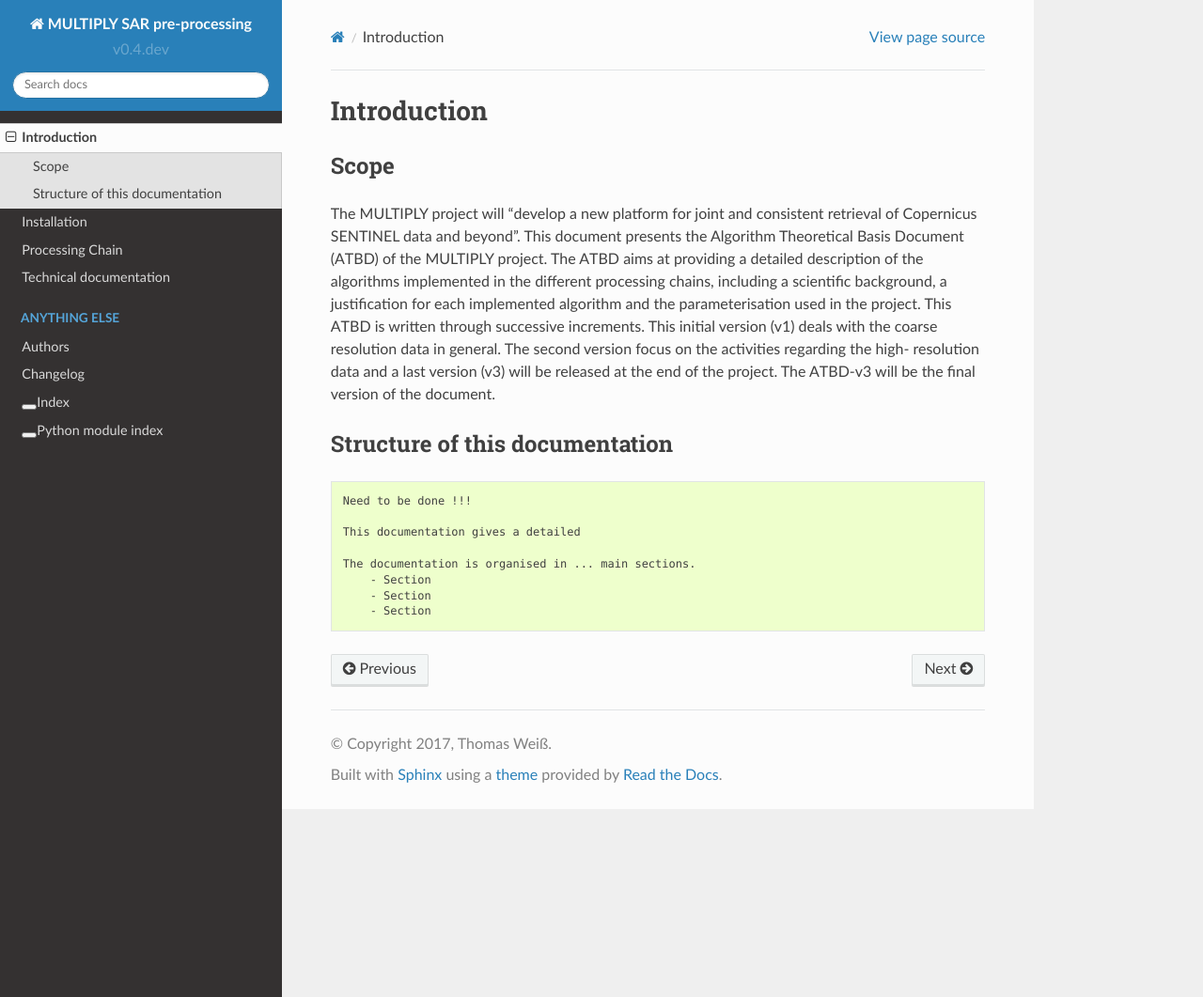
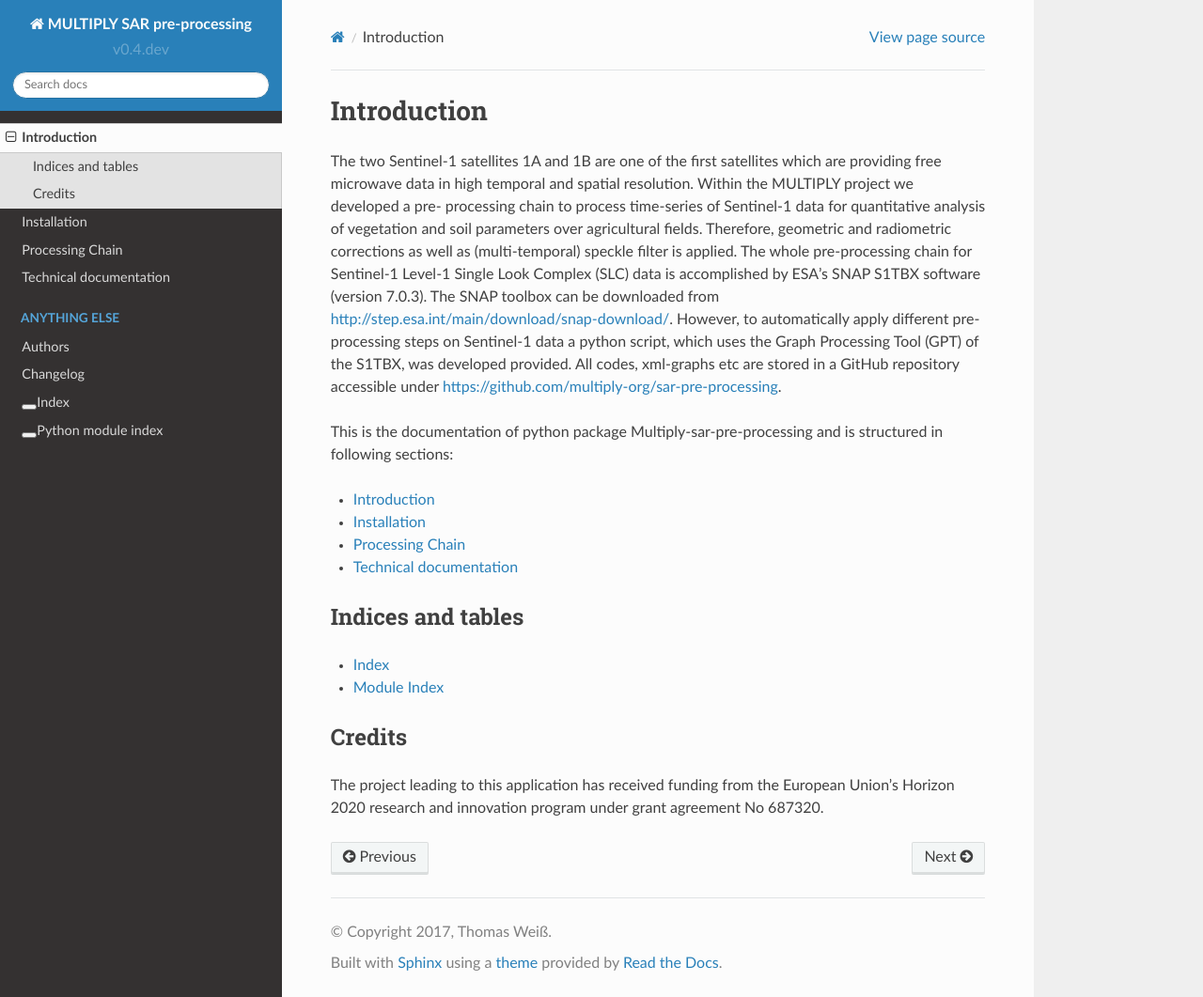
Before and after one commit to multiply-org/sar-pre-processing, a Sphinx documentation site: the page built from docs/01_Introduction.rst, in a window 1280 px wide and 1061 px high. Shown: the whole window at 94% size. Built offline with Sphinx 7.4.7 and the Read the Docs theme 2.0.0, drawn with Linux system fonts in a browser that asks for light colours; the version number could not be read and is left out.

Commit message:
update documentation

```diff
--- a/docs/01_Introduction.rst
+++ b/docs/01_Introduction.rst
@@ -1,29 +1,37 @@
+.. _Introduction:
+
 Introduction
 ============
-Scope
------
 
-The MULTIPLY project will “develop a new platform for joint and consistent retrieval of Copernicus
-SENTINEL data and beyond”.
-This document presents the Algorithm Theoretical Basis Document (ATBD) of the MULTIPLY
-project. The ATBD aims at providing a detailed description of the algorithms implemented in the
-different processing chains, including a scientific background, a justification for each implemented
-algorithm and the parameterisation used in the project.
-This ATBD is written through successive increments. This initial version (v1) deals with the
-coarse resolution data in general. The second version focus on the activities regarding the high-
-resolution data and a last version (v3) will be released at the end of the project. The ATBD-v3 will be
-the final version of the document.
+The two Sentinel-1 satellites 1A and 1B are one of the first satellites which are providing free microwave
+data in high temporal and spatial resolution. Within the MULTIPLY project we developed a pre-
+processing chain to process time-series of Sentinel-1 data for quantitative analysis of vegetation and
+soil parameters over agricultural fields. Therefore, geometric and radiometric corrections
+as well as (multi-temporal) speckle filter is applied. The whole pre-processing chain for Sentinel-1
+Level-1 Single Look Complex (SLC) data is accomplished by ESA’s SNAP S1TBX software (version 7.0.3).
+The SNAP toolbox can be downloaded from http://step.esa.int/main/download/snap-download/. However, to automatically
+apply different pre-processing steps on Sentinel-1 data a python script, which uses the Graph Processing Tool (GPT)
+of the S1TBX, was developed provided. All codes, xml-graphs etc are stored in a GitHub repository accessible
+under https://github.com/multiply-org/sar-pre-processing.
 
+This is the documentation of python package Multiply-sar-pre-processing and is structured in following sections:
 
-Structure of this documentation
--------------------------------
-.. code::
+.. toctree::
+   :maxdepth: 1
 
-    Need to be done !!!
+* :ref:`Introduction`
+* :ref:`Installation`
+* :ref:`ProcessingChain`
+* :ref:`Technicaldocumantation`
 
-    This documentation gives a detailed
+Indices and tables
+-------------------
 
-    The documentation is organised in ... main sections.
-        - Section
-        - Section
-        - Section
+* :ref:`genindex`
+* :ref:`modindex`
+
+Credits
+-------------
+The project leading to this application has received funding from the
+European Union’s Horizon 2020 research and innovation program
+under grant agreement No 687320.
--- a/docs/02_Installation.rst
+++ b/docs/02_Installation.rst
@@ -1,9 +1,11 @@
+.. _Installation:
+
 Installation
 =============
 
 The standard python way
 ------------------------
-The first step is to clone the latest code and step into the check out directory::
+The first step is to clone the latest code release and step into the check out directory::
 
     git clone https://github.com/multiply-org/sar-pre-processing.git
     cd sar-pre-processing
--- a/docs/annex_technical.rst
+++ b/docs/annex_technical.rst
@@ -1,3 +1,5 @@
+.. _Technicaldocumantation:
+
 Technical documentation
 =======================
 
```
Also changed, not shown: docs/03_Theory.rst (+7 -12 lines), docs/images/flow_chard.png (deleted), docs/images/flow_chard_01.png (deleted), docs/images/work_flow_01.png (added), docs/images/work_flow_02.png (added), 1 other file.
